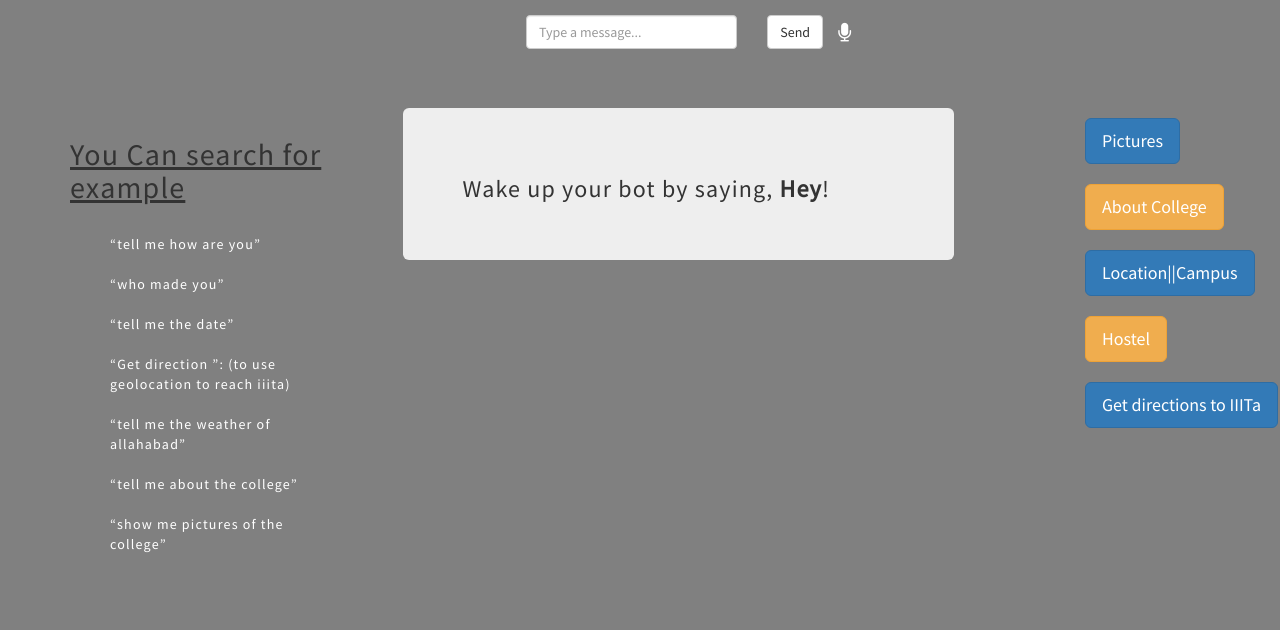
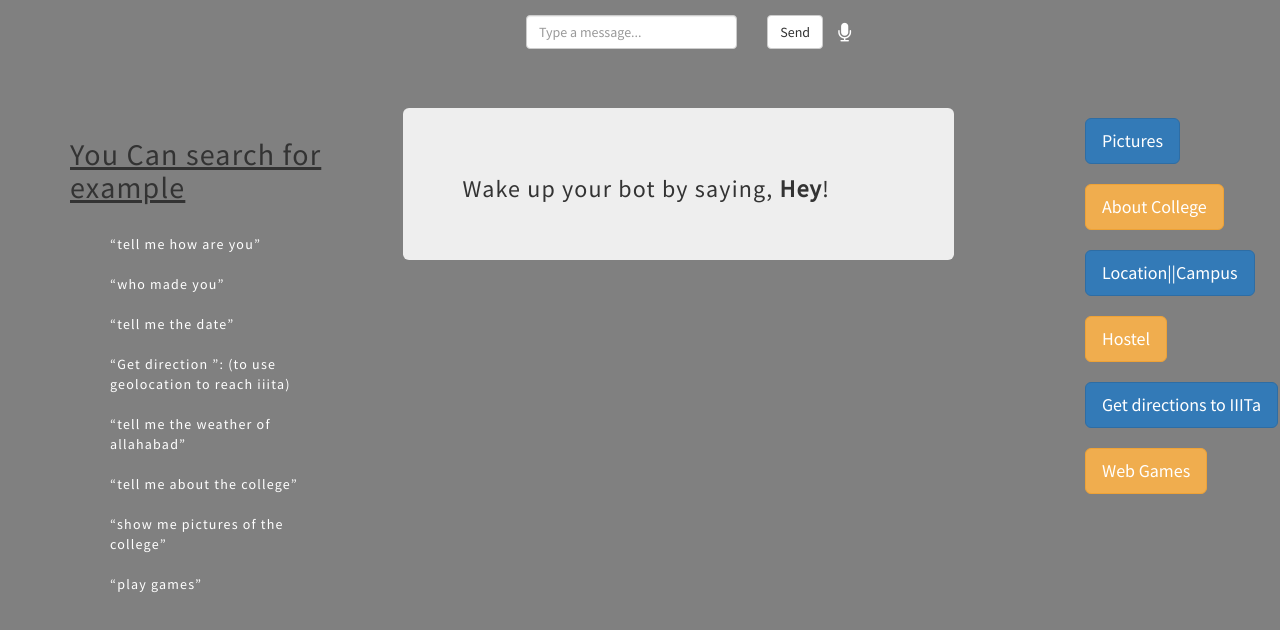
Before and after one commit to arindam-modak/iiitaBot, a plain HTML site: page index.html in a window 1280 px wide. Drawn offline with nearby package versions, Linux system fonts and the light colour scheme.

Commit message:
game section update

```diff
--- a/index.html
+++ b/index.html
@@ -75,7 +75,8 @@
                  <br>
                  <li><q>show me pictures of the college</q></li>
                  <br>
-
+                 <li><q>play games</q></li>
+                 <br>
             </ul>
             </font>
         </div>
@@ -103,6 +104,8 @@
                  <li><button class="btn btn-lg btn-warning" id="hostelbtn">Hostel</button></li>
                  <br>
                  <li><button class="btn btn-lg btn-primary" id="dirbtn">Get directions to IIITa</button></li>
+                 <br>
+                 <li><button class="btn btn-lg btn-warning" id="gamebtn">Web Games</button></li>
             </ul>
         </div>
 
```
